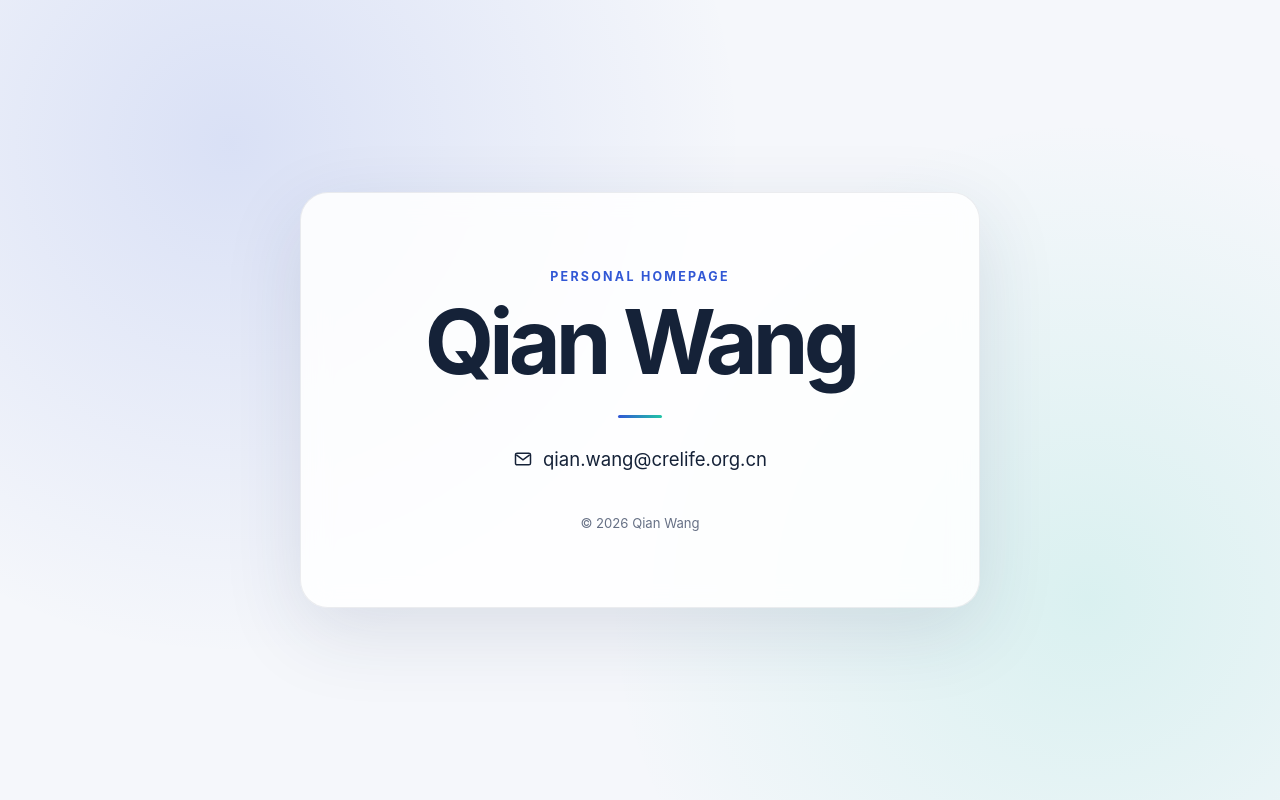
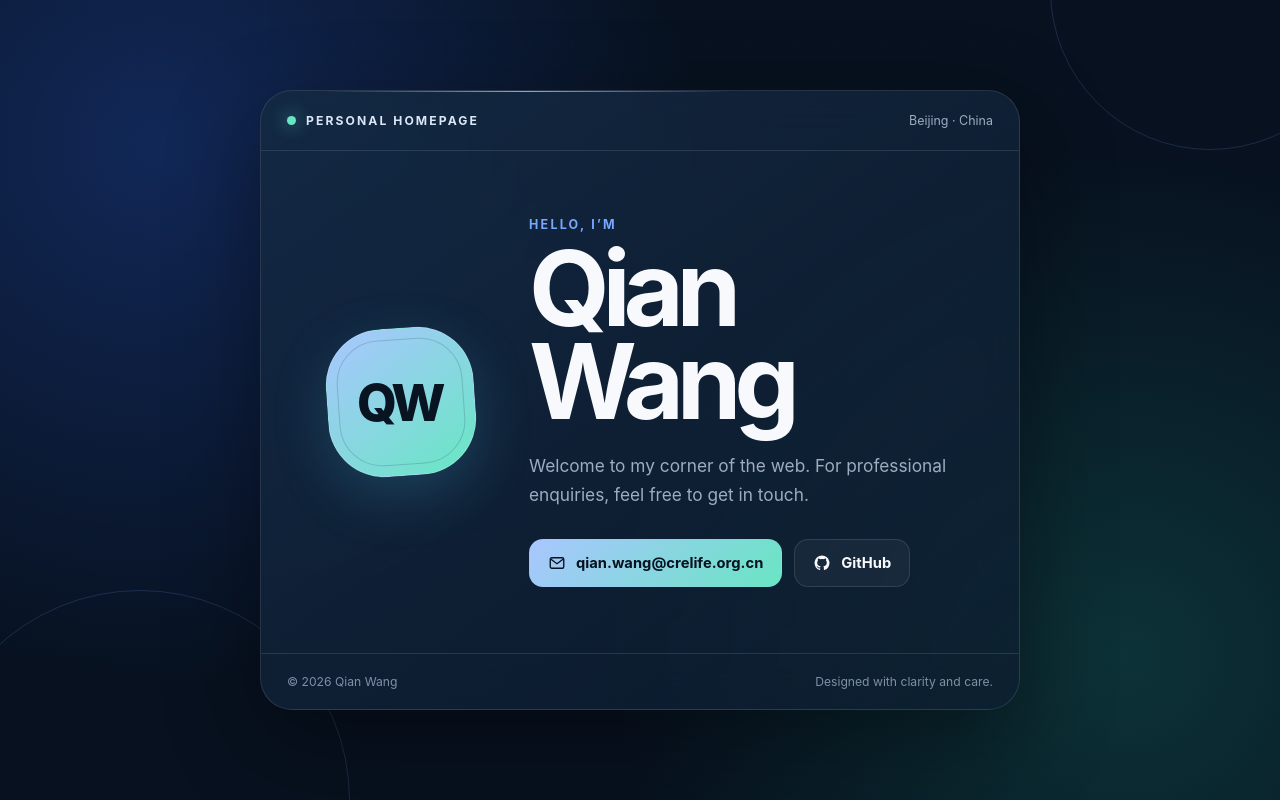
Before and after one commit to qianw-cre/qianw-cre.github.io, a plain HTML site: page index.html in a window 1280 px wide. Drawn offline with Linux system fonts and the light colour scheme.

Commit message:
Refine homepage design

```diff
--- a/index.html
+++ b/index.html
@@ -4,93 +4,305 @@
   <meta charset="utf-8">
   <meta name="viewport" content="width=device-width, initial-scale=1">
   <meta name="description" content="Personal homepage of Qian Wang">
+  <meta name="theme-color" content="#07111f">
   <title>Qian Wang</title>
   <style>
     :root {
-      color-scheme: light;
-      --ink: #152238;
-      --muted: #667085;
-      --accent: #3157d5;
-      --surface: rgba(255,255,255,.86);
+      color-scheme: dark;
+      --bg: #07111f;
+      --panel: rgba(13, 29, 48, .72);
+      --line: rgba(255, 255, 255, .11);
+      --text: #f7f9fc;
+      --muted: #9eacc0;
+      --blue: #78a7ff;
+      --mint: #65e6c4;
+      --shadow: 0 30px 90px rgba(0, 0, 0, .38);
     }
+
     * { box-sizing: border-box; }
+
+    html { min-height: 100%; }
+
     body {
       margin: 0;
       min-height: 100vh;
+      min-height: 100svh;
+      overflow-x: hidden;
+      color: var(--text);
+      font-family: Inter, ui-sans-serif, system-ui, -apple-system, BlinkMacSystemFont, "Segoe UI", sans-serif;
+      background:
+        radial-gradient(circle at 12% 18%, rgba(48, 107, 255, .25), transparent 34rem),
+        radial-gradient(circle at 88% 82%, rgba(38, 213, 173, .17), transparent 32rem),
+        var(--bg);
+    }
+
+    body::before {
+      content: "";
+      position: fixed;
+      inset: 0;
+      pointer-events: none;
+      opacity: .28;
+      background-image:
+        linear-gradient(rgba(255,255,255,.035) 1px, transparent 1px),
+        linear-gradient(90deg, rgba(255,255,255,.035) 1px, transparent 1px);
+      background-size: 44px 44px;
+      mask-image: linear-gradient(to bottom, black, transparent 82%);
+    }
+
+    .orb {
+      position: fixed;
+      width: 320px;
+      aspect-ratio: 1;
+      border: 1px solid rgba(120, 167, 255, .18);
+      border-radius: 50%;
+      pointer-events: none;
+    }
+
+    .orb-one { top: -170px; right: -90px; }
+    .orb-two { bottom: -210px; left: -70px; width: 420px; }
+
+    .page {
+      position: relative;
+      z-index: 1;
       display: grid;
       place-items: center;
-      padding: 24px;
-      color: var(--ink);
-      font-family: Inter, ui-sans-serif, system-ui, -apple-system, BlinkMacSystemFont, "Segoe UI", sans-serif;
-      background:
-        radial-gradient(circle at 18% 18%, rgba(49,87,213,.14), transparent 32rem),
-        radial-gradient(circle at 85% 75%, rgba(34,197,166,.13), transparent 30rem),
-        #f5f7fb;
+      min-height: 100vh;
+      min-height: 100svh;
+      padding: 32px;
     }
-    main {
-      width: min(680px, 100%);
-      padding: clamp(40px, 8vw, 76px);
-      text-align: center;
-      border: 1px solid rgba(21,34,56,.08);
-      border-radius: 28px;
-      background: var(--surface);
-      box-shadow: 0 24px 80px rgba(32,49,88,.12);
-      backdrop-filter: blur(14px);
+
+    .card {
+      position: relative;
+      width: min(760px, 100%);
+      overflow: hidden;
+      border: 1px solid var(--line);
+      border-radius: 32px;
+      background: linear-gradient(145deg, rgba(20, 41, 66, .88), var(--panel));
+      box-shadow: var(--shadow);
+      backdrop-filter: blur(22px);
     }
-    .eyebrow {
-      margin: 0 0 14px;
-      color: var(--accent);
+
+    .card::before {
+      content: "";
+      position: absolute;
+      top: 0;
+      left: 8%;
+      width: 54%;
+      height: 1px;
+      background: linear-gradient(90deg, transparent, var(--blue), transparent);
+    }
+
+    .topbar {
+      display: flex;
+      align-items: center;
+      justify-content: space-between;
+      padding: 22px 26px;
+      border-bottom: 1px solid var(--line);
+    }
+
+    .brand {
+      display: flex;
+      align-items: center;
+      gap: 10px;
+      color: #dbe6f6;
+      font-size: .76rem;
+      font-weight: 700;
+      letter-spacing: .17em;
+      text-transform: uppercase;
+    }
+
+    .brand-dot {
+      width: 9px;
+      height: 9px;
+      border-radius: 50%;
+      background: var(--mint);
+      box-shadow: 0 0 18px rgba(101, 230, 196, .8);
+    }
+
+    .availability {
+      color: var(--muted);
+      font-size: .78rem;
+    }
+
+    .content {
+      display: grid;
+      grid-template-columns: auto 1fr;
+      gap: clamp(28px, 6vw, 54px);
+      align-items: center;
+      padding: clamp(38px, 7vw, 66px);
+    }
+
+    .monogram {
+      position: relative;
+      display: grid;
+      place-items: center;
+      width: clamp(112px, 18vw, 148px);
+      aspect-ratio: 1;
+      border: 1px solid rgba(255,255,255,.15);
+      border-radius: 38%;
+      color: #081422;
+      font-size: clamp(2rem, 5vw, 3.2rem);
+      font-weight: 800;
+      letter-spacing: -.08em;
+      background: linear-gradient(145deg, #a9c6ff, #68e7c3);
+      box-shadow: 0 18px 55px rgba(71, 176, 213, .22);
+      transform: rotate(-4deg);
+    }
+
+    .monogram span { transform: rotate(4deg) translateX(-2px); }
+
+    .monogram::after {
+      content: "";
+      position: absolute;
+      inset: 10px;
+      border: 1px solid rgba(7,17,31,.16);
+      border-radius: 34%;
+    }
+
+    .kicker {
+      margin: 0 0 10px;
+      color: var(--blue);
       font-size: .78rem;
       font-weight: 700;
       letter-spacing: .18em;
       text-transform: uppercase;
     }
+
     h1 {
       margin: 0;
-      font-size: clamp(3rem, 10vw, 5.6rem);
-      line-height: .98;
-      letter-spacing: -.055em;
+      font-size: clamp(3.1rem, 9vw, 6.5rem);
+      line-height: .9;
+      letter-spacing: -.07em;
     }
-    .rule {
-      width: 44px;
-      height: 3px;
-      margin: 30px auto;
-      border: 0;
-      border-radius: 99px;
-      background: linear-gradient(90deg, var(--accent), #22c5a6);
+
+    .intro {
+      max-width: 440px;
+      margin: 22px 0 0;
+      color: var(--muted);
+      font-size: clamp(.98rem, 2vw, 1.08rem);
+      line-height: 1.7;
     }
-    a {
+
+    .actions {
+      display: flex;
+      flex-wrap: wrap;
+      gap: 12px;
+      margin-top: 30px;
+    }
+
+    .button {
       display: inline-flex;
       align-items: center;
       gap: 10px;
-      color: var(--ink);
-      font-size: clamp(1rem, 3vw, 1.16rem);
+      min-height: 48px;
+      padding: 0 18px;
+      border: 1px solid var(--line);
+      border-radius: 14px;
+      color: var(--text);
+      font-size: .92rem;
+      font-weight: 650;
       text-decoration: none;
-      transition: color .2s ease, transform .2s ease;
+      transition: transform .2s ease, border-color .2s ease, background .2s ease;
     }
-    a:hover { color: var(--accent); transform: translateY(-2px); }
-    a:focus-visible { outline: 3px solid rgba(49,87,213,.3); outline-offset: 6px; border-radius: 6px; }
-    svg { width: 20px; height: 20px; }
-    footer {
-      margin-top: 42px;
-      color: var(--muted);
-      font-size: .82rem;
+
+    .button-primary {
+      color: #07111f;
+      border-color: transparent;
+      background: linear-gradient(135deg, #a9c6ff, #69e5c3);
+    }
+
+    .button-secondary { background: rgba(255,255,255,.045); }
+
+    .button:hover {
+      transform: translateY(-3px);
+      border-color: rgba(255,255,255,.25);
+    }
+
+    .button:focus-visible {
+      outline: 3px solid rgba(120, 167, 255, .42);
+      outline-offset: 4px;
+    }
+
+    .button svg {
+      width: 18px;
+      height: 18px;
+      flex: 0 0 auto;
+    }
+
+    .footer {
+      display: flex;
+      justify-content: space-between;
+      gap: 16px;
+      padding: 20px 26px;
+      border-top: 1px solid var(--line);
+      color: #7f90a6;
+      font-size: .76rem;
+    }
+
+    @media (max-width: 620px) {
+      .page { padding: 18px; }
+      .card { border-radius: 24px; }
+      .availability { display: none; }
+      .content {
+        grid-template-columns: 1fr;
+        justify-items: start;
+        padding: 38px 28px 42px;
+      }
+      .monogram { width: 104px; }
+      h1 { font-size: clamp(3.6rem, 18vw, 5.4rem); }
+      .actions { width: 100%; }
+      .button { justify-content: center; width: 100%; }
+      .footer { flex-direction: column; }
+    }
+
+    @media (prefers-reduced-motion: reduce) {
+      *, *::before, *::after { scroll-behavior: auto !important; transition: none !important; }
     }
   </style>
 </head>
 <body>
-  <main>
-    <p class="eyebrow">Personal Homepage</p>
-    <h1>Qian Wang</h1>
-    <hr class="rule">
-    <a href="mailto:qian.wang@crelife.org.cn" aria-label="Email Qian Wang">
+  <div class="orb orb-one" aria-hidden="true"></div>
+  <div class="orb orb-two" aria-hidden="true"></div>
+
+  <main class="page">
+    <article class="card" aria-labelledby="name">
+      <header class="topbar">
+        <div class="brand"><span class="brand-dot"></span>Personal homepage</div>
+        <div class="availability">Beijing · China</div>
+      </header>
+
+      <div class="content">
+        <div class="monogram" aria-hidden="true"><span>QW</span></div>
+
+        <div>
+          <p class="kicker">Hello, I’m</p>
+          <h1 id="name">Qian<br>Wang</h1>
+          <p class="intro">Welcome to my corner of the web. For professional enquiries, feel free to get in touch.</p>
+
+          <nav class="actions" aria-label="Contact links">
+            <a class="button button-primary" href="mailto:qian.wang@crelife.org.cn">
               <svg viewBox="0 0 24 24" fill="none" stroke="currentColor" stroke-width="1.8" aria-hidden="true">
                 <rect x="3" y="5" width="18" height="14" rx="2"></rect>
                 <path d="m4 7 8 6 8-6"></path>
               </svg>
               qian.wang@crelife.org.cn
             </a>
-    <footer>© 2026 Qian Wang</footer>
+
+            <a class="button button-secondary" href="https://github.com/qianw-cre" rel="me">
+              <svg viewBox="0 0 24 24" fill="currentColor" aria-hidden="true">
+                <path d="M12 2a10 10 0 0 0-3.16 19.49c.5.09.68-.22.68-.48v-1.87c-2.78.6-3.37-1.18-3.37-1.18-.45-1.16-1.11-1.47-1.11-1.47-.91-.62.07-.61.07-.61 1 .07 1.53 1.03 1.53 1.03.9 1.53 2.35 1.09 2.92.83.09-.65.35-1.09.64-1.34-2.22-.25-4.56-1.11-4.56-4.94 0-1.09.39-1.98 1.03-2.68-.1-.25-.45-1.27.1-2.64 0 0 .84-.27 2.75 1.02A9.6 9.6 0 0 1 12 6.82c.85 0 1.71.12 2.51.34 1.91-1.29 2.75-1.02 2.75-1.02.55 1.37.2 2.39.1 2.64.64.7 1.03 1.59 1.03 2.68 0 3.84-2.35 4.68-4.58 4.93.36.31.68.92.68 1.86v2.76c0 .27.18.58.69.48A10 10 0 0 0 12 2Z"></path>
+              </svg>
+              GitHub
+            </a>
+          </nav>
+        </div>
+      </div>
+
+      <footer class="footer">
+        <span>© 2026 Qian Wang</span>
+        <span>Designed with clarity and care.</span>
+      </footer>
+    </article>
   </main>
 </body>
 </html>
```
Lines whose indentation alone changed are shown as unchanged.
